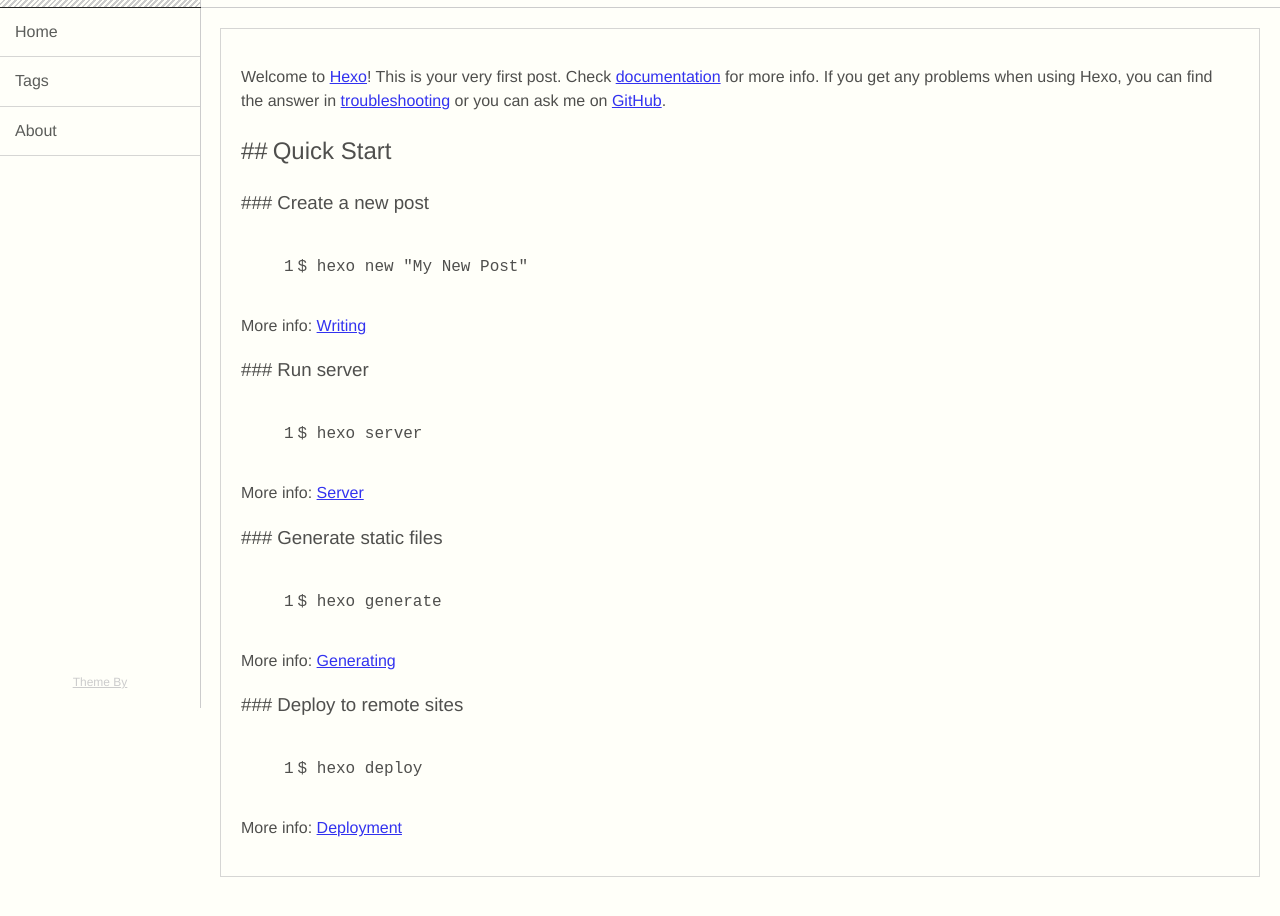
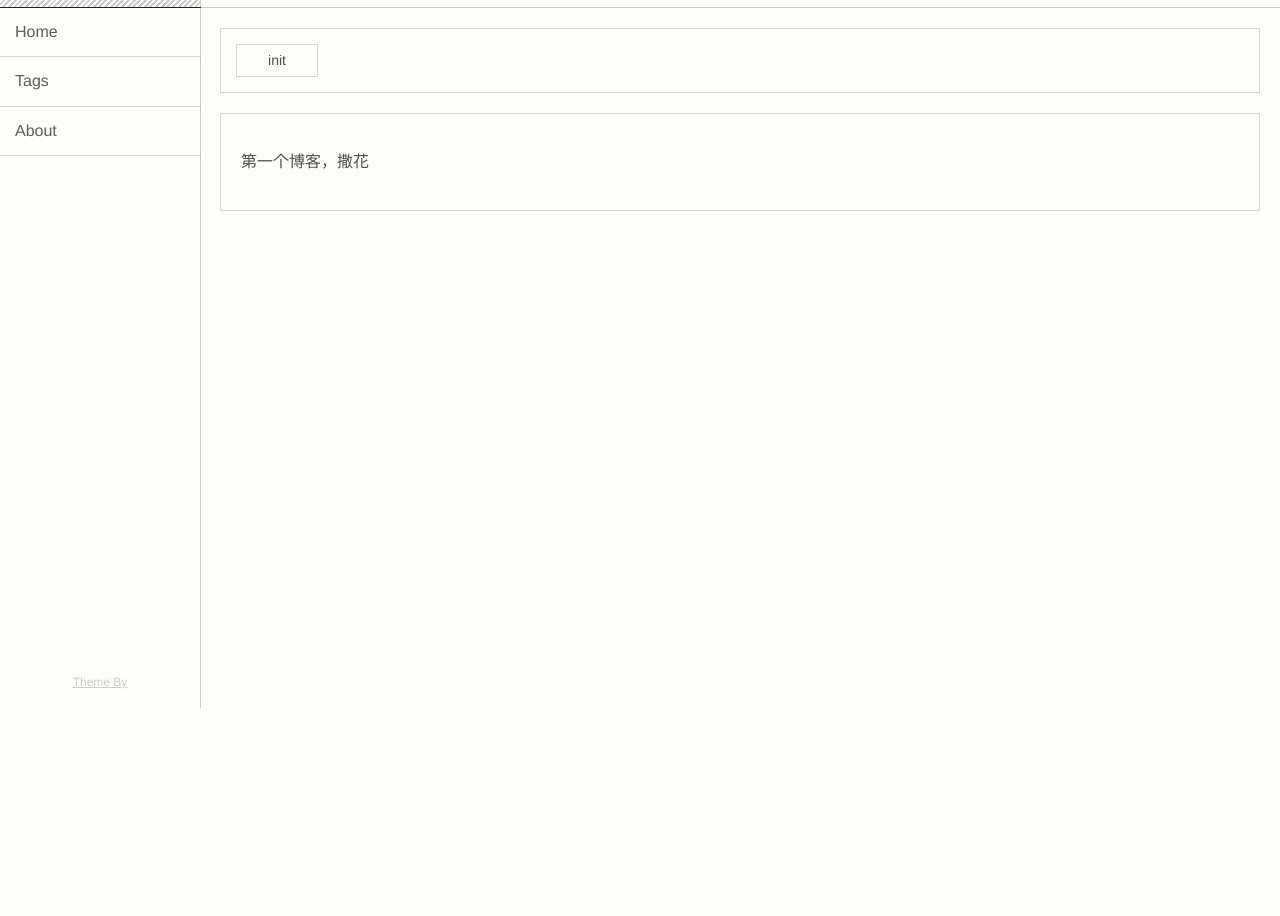
Before and after one commit to Sndav/Sndav.github.io, a plain HTML site: page 2019/04/08/hello-world/index.html in a window 1280 px wide. Shown: the part 92-1008 px from the top of the page. After the commit the page ends 800 px from the top, so only its background shows below. Drawn offline with Linux system fonts and the light colour scheme.

Commit message:
Site updated: 2019-04-08 18:58:55

```diff
--- a/2019/04/08/hello-world/index.html
+++ b/2019/04/08/hello-world/index.html
@@ -1,10 +1,2 @@
-<!DOCTYPE html><html><head><meta name="generator" content="Hexo 3.8.0"><meta charset="UTF-8"><meta name="viewport" content="initial-scale=1, maximum-scale=1, minimum-scale=1, user-scalable=no"><title>Sndav Blog</title><link rel="stylesheet" href="/css/app.css"></head><body><div class="container"><div class="nav j_nav"><!-- nav header--><div class="nav__header"><a href="/"><h1>Sndav Blog</h1></a></div><!-- nav body--><div class="nav__body"><ul class="nav__items"><li class="nav__item"><a href="/">Home</a></li><li class="nav__item"><a href="/tags">Tags</a></li><li class="nav__item"><a href="/about">About</a></li></ul></div><!-- nav footer--><div class="nav__footer"><a href="https://github.com/zhaobao">Theme By</a></div></div><div class="body"><div class="body__header"><h2>Hello World</h2></div><div class="body__content"><div class="body__item"><p>Welcome to <a href="https://hexo.io/" target="_blank" rel="noopener">Hexo</a>! This is your very first post. Check <a href="https://hexo.io/docs/" target="_blank" rel="noopener">documentation</a> for more info. If you get any problems when using Hexo, you can find the answer in <a href="https://hexo.io/docs/troubleshooting.html" target="_blank" rel="noopener">troubleshooting</a> or you can ask me on <a href="https://github.com/hexojs/hexo/issues" target="_blank" rel="noopener">GitHub</a>.</p>
-<h2 id="Quick-Start"><a href="#Quick-Start" class="headerlink" title="Quick Start"></a>Quick Start</h2><h3 id="Create-a-new-post"><a href="#Create-a-new-post" class="headerlink" title="Create a new post"></a>Create a new post</h3><figure class="highlight bash"><table><tr><td class="gutter"><pre><span class="line">1</span><br></pre></td><td class="code"><pre><span class="line">$ hexo new <span class="string">"My New Post"</span></span><br></pre></td></tr></table></figure>
-<p>More info: <a href="https://hexo.io/docs/writing.html" target="_blank" rel="noopener">Writing</a></p>
-<h3 id="Run-server"><a href="#Run-server" class="headerlink" title="Run server"></a>Run server</h3><figure class="highlight bash"><table><tr><td class="gutter"><pre><span class="line">1</span><br></pre></td><td class="code"><pre><span class="line">$ hexo server</span><br></pre></td></tr></table></figure>
-<p>More info: <a href="https://hexo.io/docs/server.html" target="_blank" rel="noopener">Server</a></p>
-<h3 id="Generate-static-files"><a href="#Generate-static-files" class="headerlink" title="Generate static files"></a>Generate static files</h3><figure class="highlight bash"><table><tr><td class="gutter"><pre><span class="line">1</span><br></pre></td><td class="code"><pre><span class="line">$ hexo generate</span><br></pre></td></tr></table></figure>
-<p>More info: <a href="https://hexo.io/docs/generating.html" target="_blank" rel="noopener">Generating</a></p>
-<h3 id="Deploy-to-remote-sites"><a href="#Deploy-to-remote-sites" class="headerlink" title="Deploy to remote sites"></a>Deploy to remote sites</h3><figure class="highlight bash"><table><tr><td class="gutter"><pre><span class="line">1</span><br></pre></td><td class="code"><pre><span class="line">$ hexo deploy</span><br></pre></td></tr></table></figure>
-<p>More info: <a href="https://hexo.io/docs/deployment.html" target="_blank" rel="noopener">Deployment</a></p>
+<!DOCTYPE html><html><head><meta name="generator" content="Hexo 3.8.0"><meta charset="UTF-8"><meta name="viewport" content="initial-scale=1, maximum-scale=1, minimum-scale=1, user-scalable=no"><title>Sndav Blog</title><link rel="stylesheet" href="/css/app.css"></head><body><div class="container"><div class="nav j_nav"><!-- nav header--><div class="nav__header"><a href="/"><h1>Sndav Blog</h1></a></div><!-- nav body--><div class="nav__body"><ul class="nav__items"><li class="nav__item"><a href="/">Home</a></li><li class="nav__item"><a href="/tags">Tags</a></li><li class="nav__item"><a href="/about">About</a></li></ul></div><!-- nav footer--><div class="nav__footer"><a href="https://github.com/zhaobao">Theme By</a></div></div><div class="body"><div class="body__header"><h2>Hello World</h2></div><div class="body__content"><div class="body__item post_tags"><a href="/tags/init/" class="post_tag">init</a></div><div class="body__item"><p>第一个博客，撒花</p>
 </div></div><div id="disqus_thread"></div><div class="body__footer"><div class="footer__content">footer</div></div></div></div><div class="menu j-menu">ΞΞ</div><!-- code highlight support--><script src="/js/highlight.js"></script><!-- zoom support--><script src="/lib/zoom/zepto.js"></script><script src="/lib/zoom/zoom.js"></script><!-- disqus support--><!-- ga support--><script src="/js/footer.js"></script></body></html>
```
Also changed, not shown: tags/init/index.html (added, +1 -0 lines).
